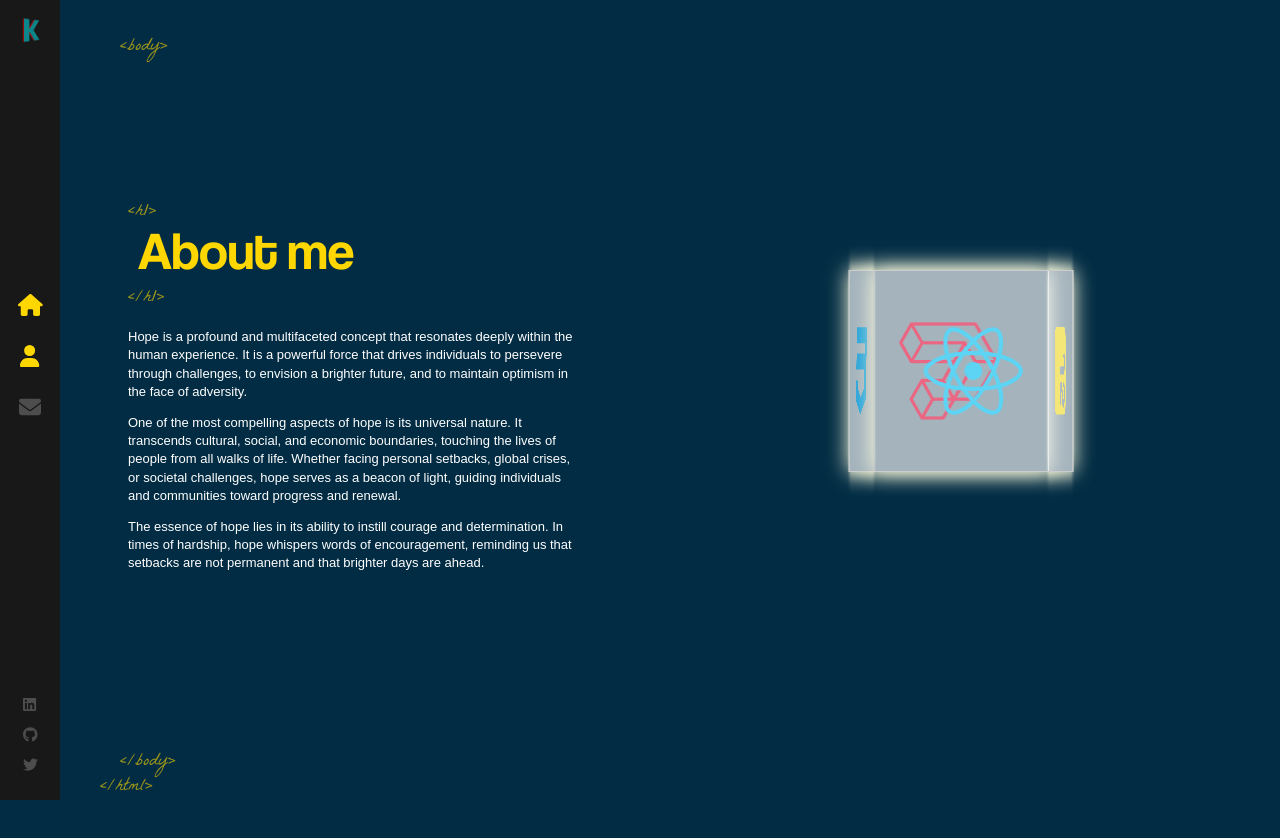
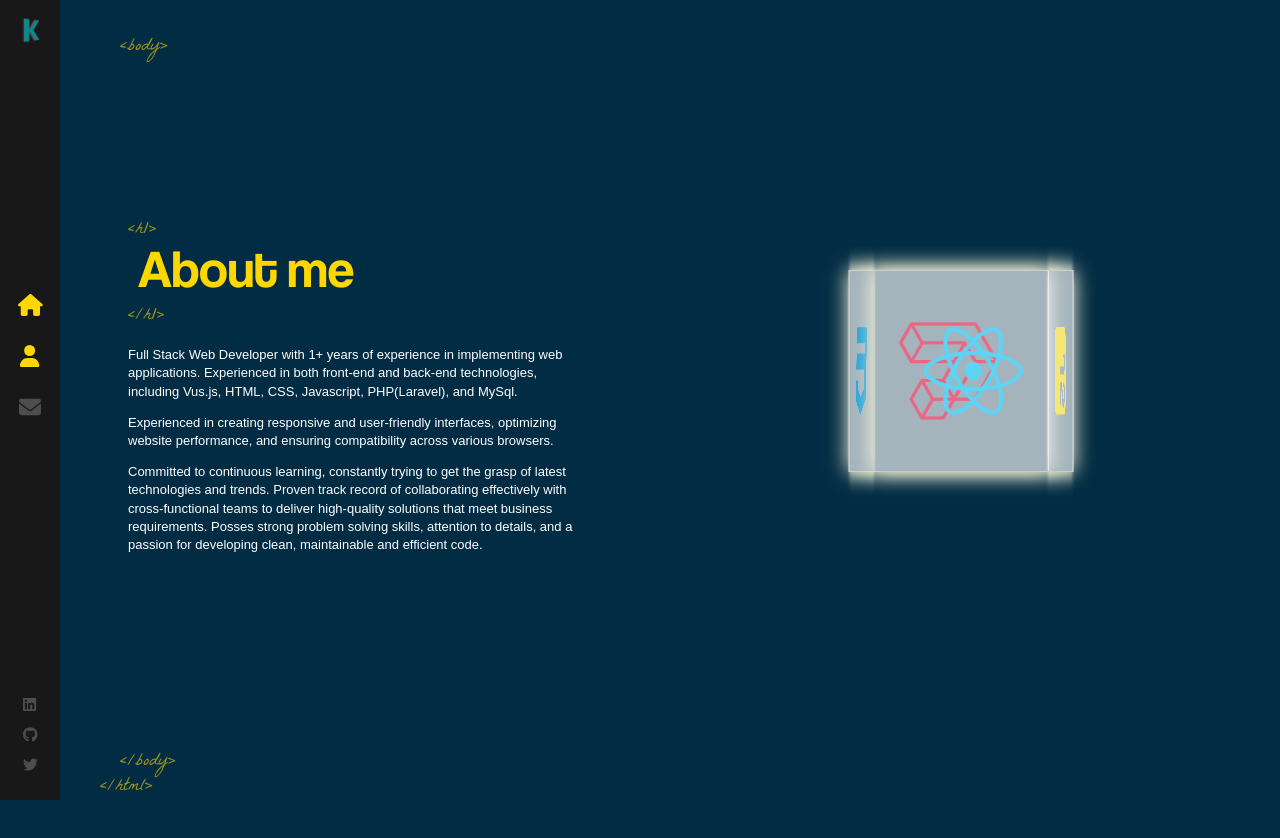
Before and after one commit to Kishore-pv/p1, a React (Create React App) app: page /p1/about in a window 1280 px wide. Shown: the top 838 px of the page. Built offline with nearby package versions, Linux system fonts and the light colour scheme.

Commit message:
chore:About text change.

```diff
--- a/src/components/About/index.js
+++ b/src/components/About/index.js
@@ -20,9 +20,9 @@ const About = () => {
                 <h1>
                     <AnimatedLetters letterClass={letterClass} strArray={['A','b','o','u','t',' ','m','e']} idx={15} />
                 </h1>
-                <p>Hope is a profound and multifaceted concept that resonates deeply within the human experience. It is a powerful force that drives individuals to persevere through challenges, to envision a brighter future, and to maintain optimism in the face of adversity.</p>
-                <p>One of the most compelling aspects of hope is its universal nature. It transcends cultural, social, and economic boundaries, touching the lives of people from all walks of life. Whether facing personal setbacks, global crises, or societal challenges, hope serves as a beacon of light, guiding individuals and communities toward progress and renewal.</p>
-                <p>The essence of hope lies in its ability to instill courage and determination. In times of hardship, hope whispers words of encouragement, reminding us that setbacks are not permanent and that brighter days are ahead.</p>
+                <p>Full Stack Web Developer with 1+ years of experience in implementing web applications. Experienced in both front-end and back-end technologies, including Vus.js, HTML, CSS, Javascript, PHP(Laravel), and MySql.</p>
+                <p>Experienced in creating responsive and user-friendly interfaces, optimizing website performance, and ensuring compatibility across various browsers.</p>
+                <p>Committed to continuous learning, constantly trying to get the grasp of latest technologies and trends. Proven track record of collaborating effectively with cross-functional teams to deliver high-quality solutions that meet business requirements. Posses strong problem solving skills, attention to details, and a passion for developing clean, maintainable and efficient code.</p>
             </div>
 
             <div className='stage-cube-cont'>
```
